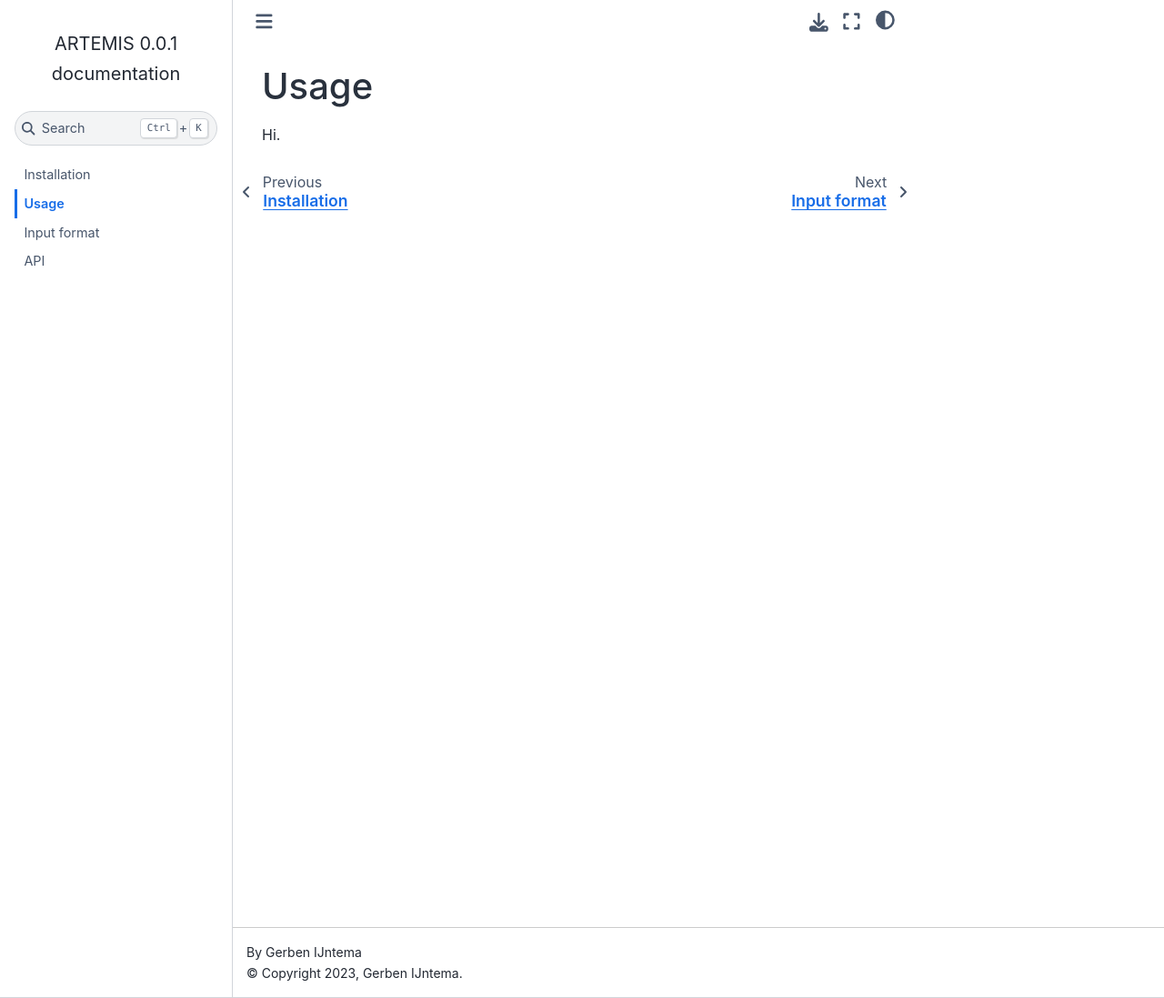
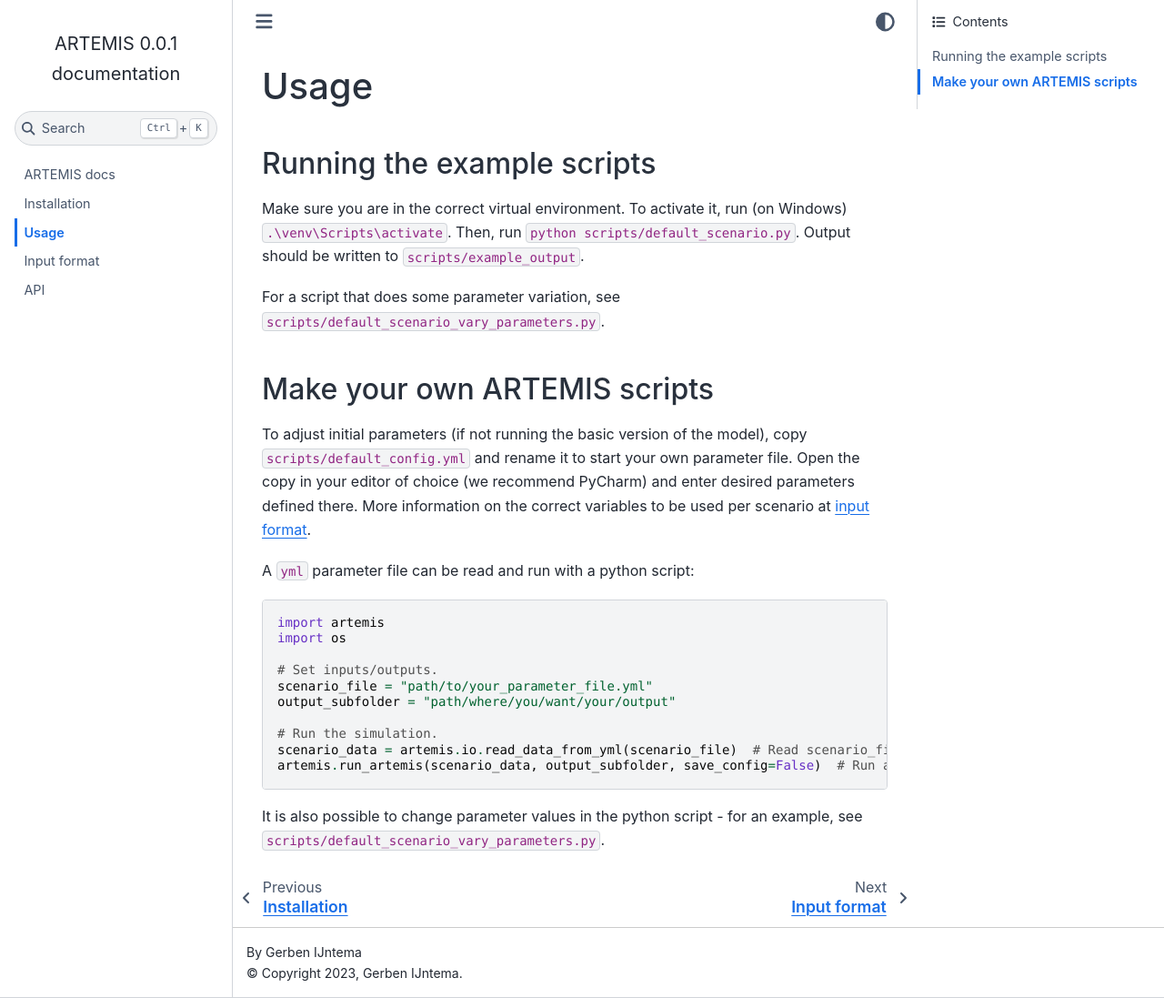
Before and after one commit to gijntema/artemis, a Sphinx documentation site: the page built from docs/html/source/usage.rst, in a window 1280 px wide and 1097 px high. Shown: the whole window at 91% size. Built offline with Sphinx 7.4.7 and the Sphinx Book theme 1.1.4, drawn with Linux system fonts in a browser that asks for light colours.

Commit message:
Updates on docs

```diff
--- a/docs/html/source/conf.py
+++ b/docs/html/source/conf.py
@@ -33,3 +33,5 @@
 
 html_theme = 'sphinx_book_theme'
 html_static_path = []
+html_theme_options = {"use_download_button": False,
+                      "use_fullscreen_button": False}
--- a/docs/html/source/usage.rst
+++ b/docs/html/source/usage.rst
@@ -1,4 +1,33 @@
 Usage
 =====
 
-Hi.
+Running the example scripts
+###########################
+
+Make sure you are in the correct virtual environment. To activate it,
+run (on Windows) ``.\venv\Scripts\activate``. Then, run ``python scripts/default_scenario.py``.
+Output should be written to ``scripts/example_output``.
+
+For a script that does some parameter variation, see ``scripts/default_scenario_vary_parameters.py``.
+
+Make your own ARTEMIS scripts
+#############################
+
+To adjust initial parameters (if not running the basic version of the model), copy ``scripts/default_config.yml`` and
+rename it to start your own parameter file. Open the copy in your editor of choice (we recommend PyCharm) and enter desired parameters defined there.
+More information on the correct variables to be used per scenario at `input format <input_format.html>`_.
+
+A ``yml`` parameter file can be read and run with a python script: ::
+
+    import artemis
+    import os
+
+    # Set inputs/outputs.
+    scenario_file = "path/to/your_parameter_file.yml"
+    output_subfolder = "path/where/you/want/your/output"
+
+    # Run the simulation.
+    scenario_data = artemis.io.read_data_from_yml(scenario_file)  # Read scenario_file.
+    artemis.run_artemis(scenario_data, output_subfolder, save_config=False)  # Run artemis.
+
+It is also possible to change parameter values in the python script - for an example, see ``scripts/default_scenario_vary_parameters.py``.
```
Also changed, not shown: docs/html/source/index.rst (+9 -8 lines), docs/html/source/installation.rst (+22 -0 lines), docs/html/source/input_format.rst (renamed from docs/html/source/input format.rst).
